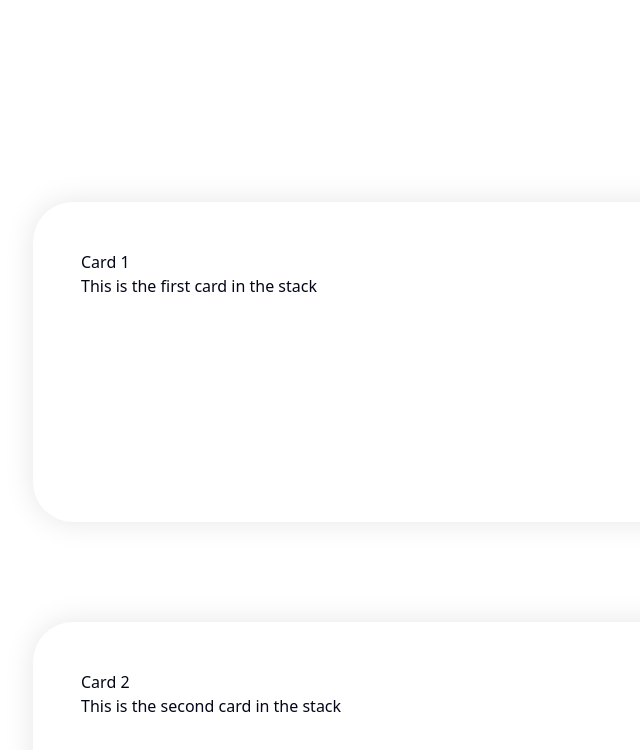
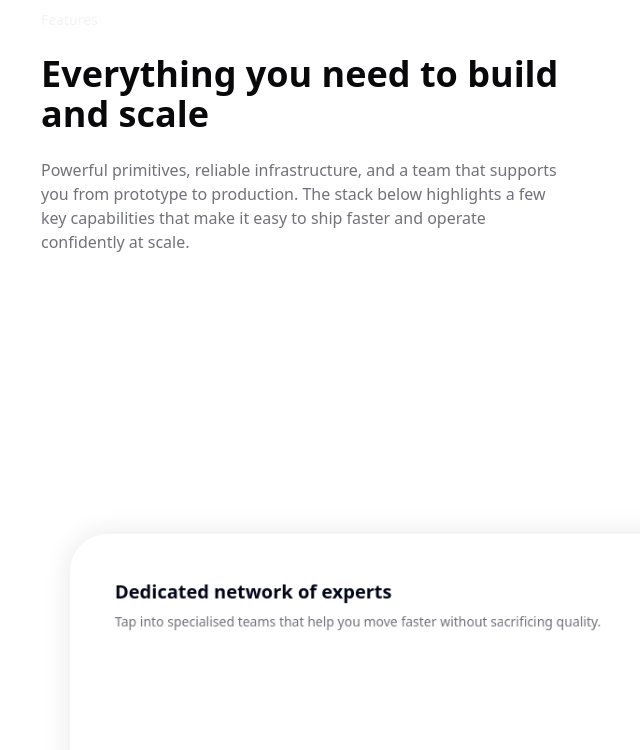
Before and after one commit to Qaisar-Mateen/Landing, a Next.js app: page / in a window 1280 px wide. Shown: the part 1058-1808 px from the top of the page, without its empty margins (47-687 px from the left). Built offline with nearby package versions, Linux system fonts and the light colour scheme.

Commit message:
feat: enhance layout and content in Home component, update Features and PartnersSection for improved presentation

```diff
--- a/app/features/page.tsx
+++ b/app/features/page.tsx
@@ -1,6 +1,4 @@
 'use client';
-
-import Features from "@/components/landingPage/features";
 
 
 
@@ -13,7 +11,6 @@ export default function Home() {
           <h1 className="text-4xl py-5 sm:text-7xl tracking-tight bg-clip-text bg-linear-to-r from-pink-500 via-purple-500 to-blue-500 text-transparent font-semibold leading-tight">Features Page</h1>
         </div>
       </div>
-      <Features />
     </div>
   );
 }
--- a/app/page.tsx
+++ b/app/page.tsx
@@ -9,7 +9,16 @@ export default function Home() {
     <main>
       <HeroSection />
       <PartnersSection />
-      <section className="w-full h-screen overflow-hidden">
+      <section className="relative z-9 w-full h-screen overflow-hidden">
+        <div className="mx-auto max-w-6xl px-6">
+          <div className="grid grid-cols-1 lg:grid-cols-2 gap-12 items-start">
+            <div className="space-y-6">
+              <p className="text-sm font-medium text-accent">Features</p>
+              <h2 className="text-3xl sm:text-4xl font-semibold text-foreground">Everything you need to build and scale</h2>
+              <p className="text-muted-foreground max-w-xl">Powerful primitives, reliable infrastructure, and a team that supports you from prototype to production. The stack below highlights a few key capabilities that make it easy to ship faster and operate confidently at scale.</p>
+            </div>
+          </div>
+        </div>
         <Features />
       </section>
     </main>
--- a/components/landingPage/features.tsx
+++ b/components/landingPage/features.tsx
@@ -1,19 +1,20 @@
 import ScrollStack, { ScrollStackItem } from "@/components/ui/scroll-stack";
+import { Button } from "@/components/ui/button";
 
 export default function Features() {
   return (
-    <ScrollStack>
+    <ScrollStack  blurAmount={2} className="w-full px-30px">
       <ScrollStackItem>
-        <h2>Card 1</h2>
-        <p>This is the first card in the stack</p>
+        <h3 className="text-xl font-semibold">Dedicated network of experts</h3>
+        <p className="mt-2 text-sm text-muted-foreground">Tap into specialised teams that help you move faster without sacrificing quality.</p>
       </ScrollStackItem>
       <ScrollStackItem>
-        <h2>Card 2</h2>
-        <p>This is the second card in the stack</p>
+        <h3 className="text-xl font-semibold">Fast turnaround</h3>
+        <p className="mt-2 text-sm text-muted-foreground">Optimised workflows and responsive support to keep your projects on track.</p>
       </ScrollStackItem>
       <ScrollStackItem>
-        <h2>Card 3</h2>
-        <p>This is the third card in the stack</p>
+        <h3 className="text-xl font-semibold">Compliance & partnerships</h3>
+        <p className="mt-2 text-sm text-muted-foreground">Built with strong partner relationships and compliance in mind so you can scale globally.</p>
       </ScrollStackItem>
     </ScrollStack>
   );
--- a/components/landingPage/partners-section.tsx
+++ b/components/landingPage/partners-section.tsx
@@ -5,7 +5,7 @@ import { ProgressiveBlur } from '@/components/ui/progressive-blur';
 
 export default function PartnersSection() {
   return (
-    <section className="py-16 md:py-24 bg-background">
+    <section className="relative z-5 py-16 md:py-24 bg-background">
       <div className="group relative m-auto max-w-6xl px-6">
         <div className="flex flex-col items-center md:flex-row">
           <div className="md:max-w-44 md:border-r md:pr-6">
--- a/components/ui/scroll-stack.tsx
+++ b/components/ui/scroll-stack.tsx
@@ -42,8 +42,8 @@ const ScrollStack: React.FC<ScrollStackProps> = ({
   className = '',
   itemDistance = 100,
   itemScale = 0.03,
-  itemStackDistance = 30,
-  stackPosition = '20%',
+  itemStackDistance = 25,
+  stackPosition = '35%',
   scaleEndPosition = '10%',
   baseScale = 0.85,
   scaleDuration = 0.5,
@@ -327,7 +327,7 @@ const ScrollStack: React.FC<ScrollStackProps> = ({
         willChange: 'scroll-position'
       }}
     >
-      <div className="scroll-stack-inner pt-[20vh] px-20 pb-[50rem] min-h-screen">
+      <div className="scroll-stack-inner pt-[20vh] px-20 pb-[40rem] min-h-screen">
         {children}
         {/* Spacer so the last pin can release cleanly */}
         <div className="scroll-stack-end w-full h-px" />
```
